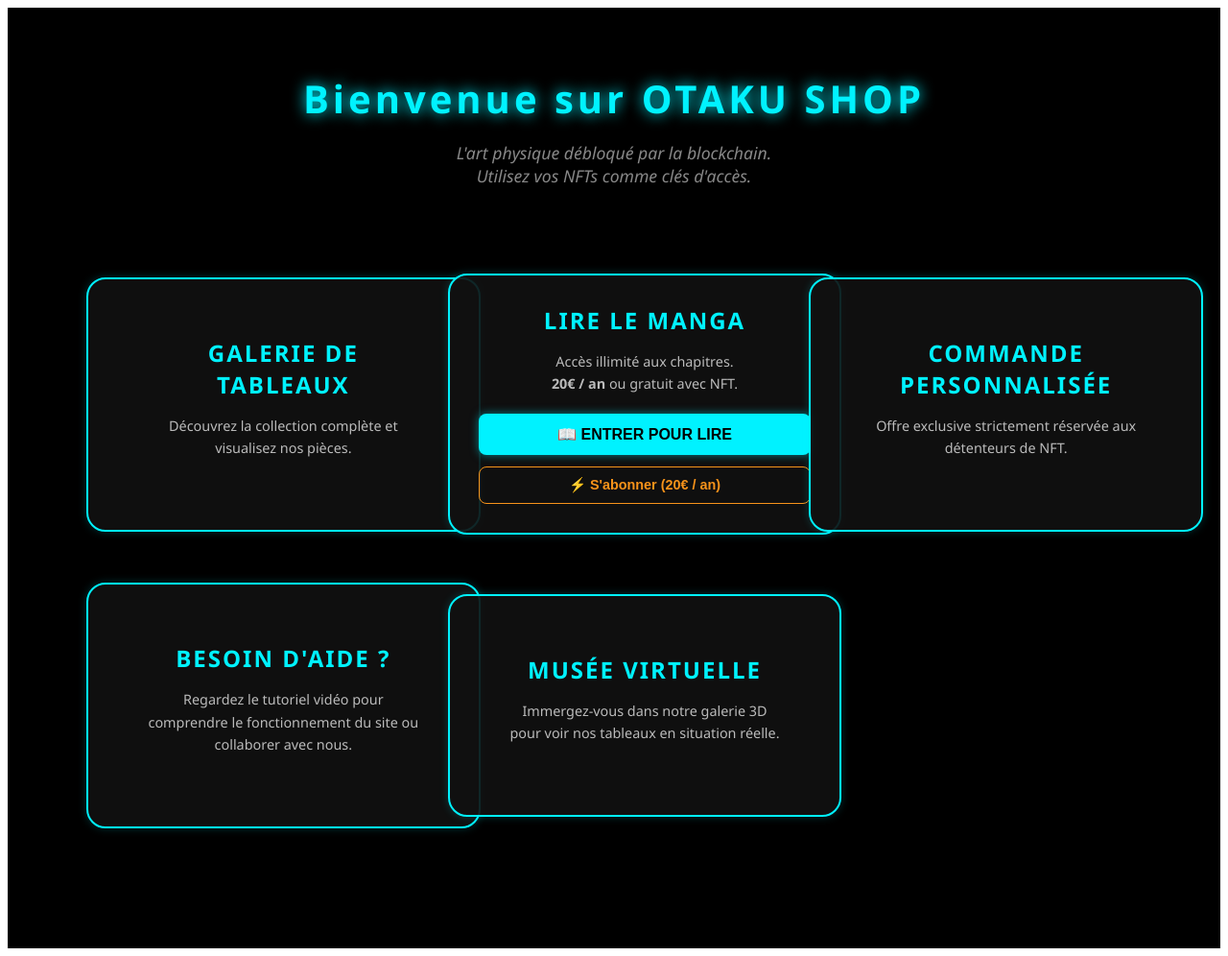
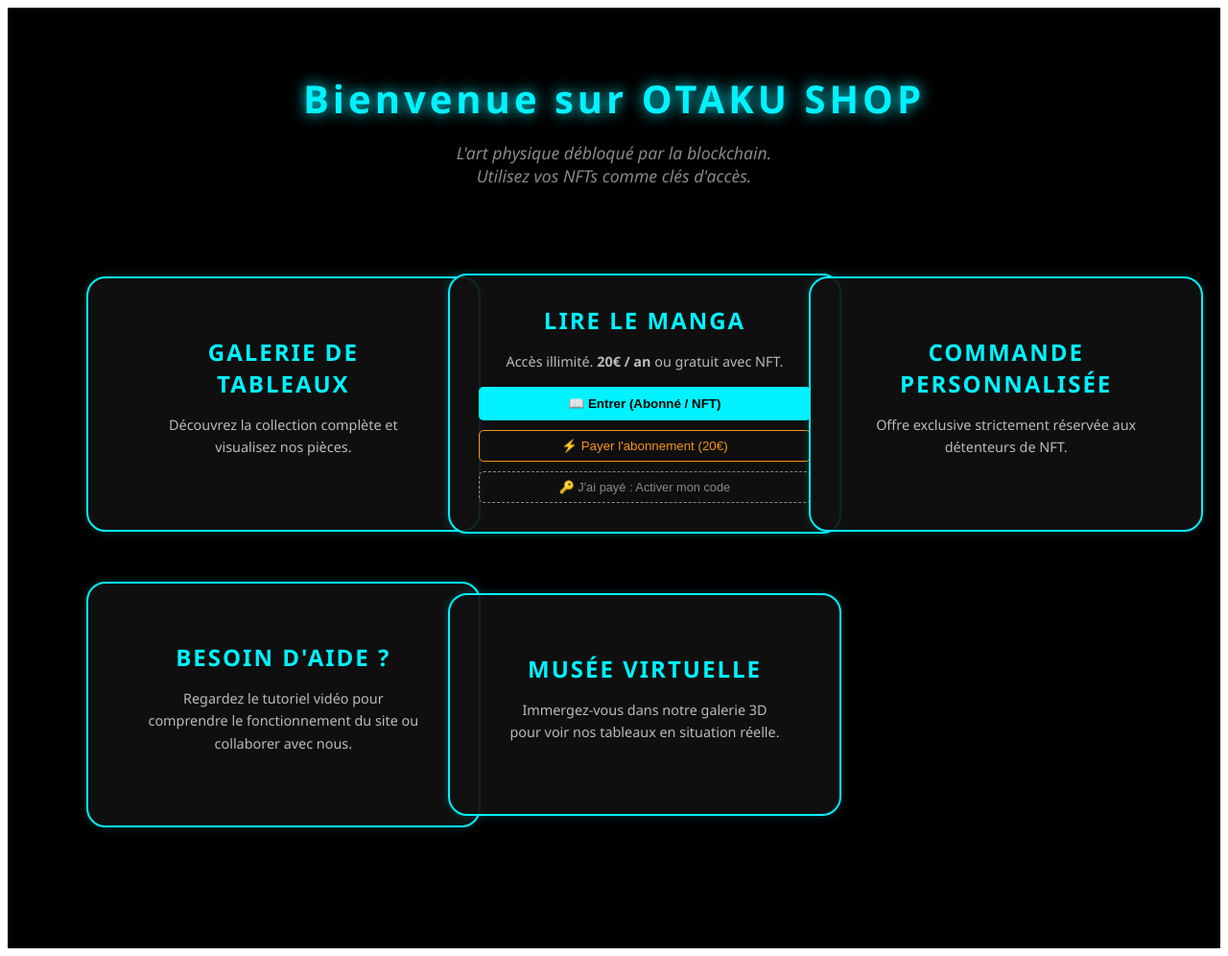
Before and after one commit to samirkema/otakusshopandswap, a Jekyll site: the page built from index.markdown, in a window 1280 px wide. Shown: the whole page at 96% size. Built offline with Jekyll 4.4.1, drawn with Linux system fonts in a browser that asks for light colours.

Commit message:
crypto integration

```diff
--- a/assets/js/nft-gate.js
+++ b/assets/js/nft-gate.js
@@ -65,17 +65,29 @@ function payWithBitcoin() {
     window.open(links[currentFormat] || links['grand'], '_blank');
 }
 
+// Ouvre simplement la page de paiement
 function subscribeManga() {
-    // Ton ID NowPayments pour l'abonnement à 20€
     const nowPaymentsUrl = "https://nowpayments.io/payment/?iid=5919905608";
     window.open(nowPaymentsUrl, '_blank');
+}
 
-    // On propose d'activer l'accès immédiatement après le paiement
-    setTimeout(() => {
-        if (confirm("Une fois votre paiement de 20€ effectué, cliquez sur OK pour activer votre accès annuel.")) {
-            activateYearlyAccess();
-        }
-    }, 3000);
+// Fonction pour activer manuellement avec le code
+function activateWithCode() {
+    const code = prompt("Entrez le code d'activation reçu après votre paiement :");
+
+    // Remplace "OTAKU20" par le code secret de ton choix
+    if (code === "OTAKU20") {
+        const oneYear = 365 * 24 * 60 * 60 * 1000;
+        const expiryDate = new Date().getTime() + oneYear;
+
+        // On sauvegarde l'accès dans le navigateur du client
+        localStorage.setItem('manga_access_expiry', expiryDate);
+
+        alert("Félicitations ! Votre abonnement annuel est activé.");
+        window.location.href = "manga.html"; // On l'envoie lire le manga
+    } else if (code) {
+        alert("Code incorrect. Vérifiez votre reçu NowPayments ou contactez le support.");
+    }
 }
 
 function activateYearlyAccess() {
--- a/index.markdown
+++ b/index.markdown
@@ -19,20 +19,24 @@ title: Accueil Collection NFT & Art
             </a>
         </div>
 
-        <div class="action-box box-manga">
-            <h2>LIRE LE MANGA</h2>
-            <p>Accès illimité aux chapitres. <br><strong>20€ / an</strong> ou gratuit avec NFT.</p>
+    <div class="action-box box-manga">
+        <h2>LIRE LE MANGA</h2>
+        <p>Accès illimité. <strong>20€ / an</strong> ou gratuit avec NFT.</p>
 
-            <div style="display: flex; flex-direction: column; gap: 12px; margin-top: 20px;">
-                <button onclick="checkNFT('manga')" style="background: #00f2ff; color: #000; padding: 12px; border: none; border-radius: 8px; cursor: pointer; font-weight: bold; font-size: 1rem; text-transform: uppercase; box-shadow: 0 0 10px rgba(0, 242, 255, 0.5);">
-                    📖 Entrer pour lire
-                </button>
+        <div style="display: flex; flex-direction: column; gap: 10px; margin-top: 15px;">
+            <button onclick="checkNFT('manga')" style="background: #00f2ff; color: #000; padding: 10px; border: none; border-radius: 5px; cursor: pointer; font-weight: bold;">
+                📖 Entrer (Abonné / NFT)
+            </button>
 
-                <button onclick="subscribeManga()" style="background: transparent; color: #f7931a; padding: 10px; border: 1px solid #f7931a; border-radius: 8px; cursor: pointer; font-size: 0.9rem; font-weight: bold;">
-                    ⚡ S'abonner (20€ / an)
-                </button>
-            </div>
+            <button onclick="subscribeManga()" style="background: transparent; color: #f7931a; padding: 8px; border: 1px solid #f7931a; border-radius: 5px; cursor: pointer;">
+                ⚡ Payer l'abonnement (20€)
+            </button>
+
+            <button onclick="activateWithCode()" style="background: transparent; color: #888; padding: 8px; border: 1px dashed #888; border-radius: 5px; cursor: pointer; font-size: 0.8rem;">
+                🔑 J'ai payé : Activer mon code
+            </button>
         </div>
+    </div>
 
         <div class="action-box box-perso">
             <a href="#" onclick="checkNFT('perso'); return false;">
```
